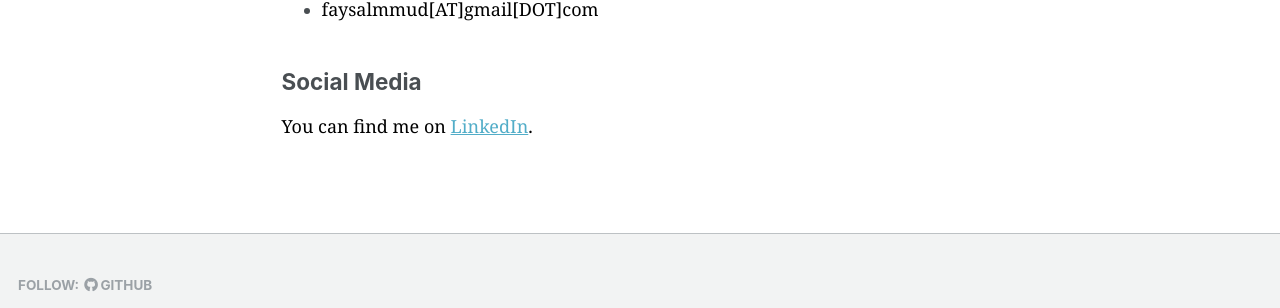
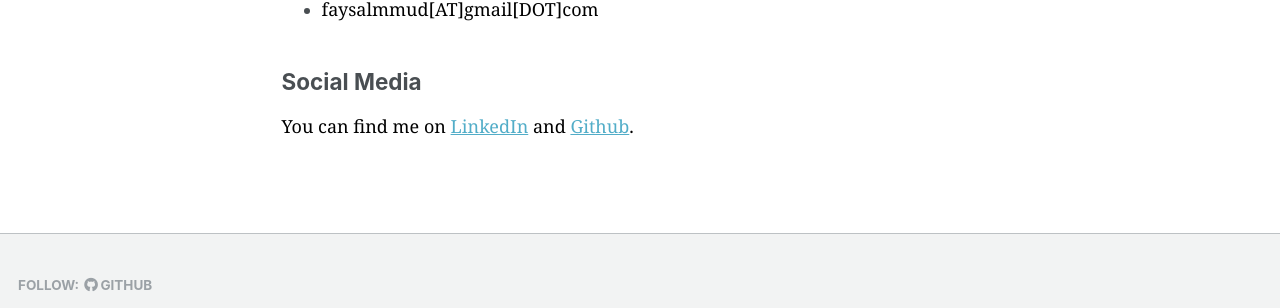
Before and after one commit to Faysal-MD/Faysal-MD.github.io, a Jekyll site: the page built from _pages/cv.md, in a window 1280 px wide and 900 px high, scrolled down 744 px. Shown: the part 539-847 px from the top of the window. Built offline with Jekyll 4.4.1, drawn with Linux system fonts in a browser that asks for light colours.

Commit message:
info updated

```diff
--- a/_pages/cv.md
+++ b/_pages/cv.md
@@ -8,13 +8,13 @@ redirect_from:
 ---
 
 ## Education
--------------
+
+---
 
 <b>B.Sc., Computer Science and Engineering</b><br />
 Ahsanullah University of Science and Technology<br />
 Dhaka, Bangladesh<br />
 <i style='color:#000099;'>**2019 - July 2023**</i>
-
 
 <span style="color:black; font-family:Georgia;">You can download a pdf copy of my <a href="../files/CV/CV-of-Faysal.pdf">[CV]</a> here.</span>
 
@@ -23,9 +23,11 @@ Dhaka, Bangladesh<br />
 <br>
 
 ## Email
-+ <span style="font-family:Georgia; color:black;">faysalmmud[AT]gmail[DOT]com</span><br/>
+
+- <span style="font-family:Georgia; color:black;">faysalmmud[AT]gmail[DOT]com</span><br/>
 
 ## Social Media
+
 <span style="color:black; font-family:Georgia;">
-You can find me on [LinkedIn](https://www.linkedin.com/in/faysalmahmud/).
+You can find me on [LinkedIn](https://www.linkedin.com/in/faysalmahmud/) and [Github](https://github.com/Faysal-MD).
 </span>
```
